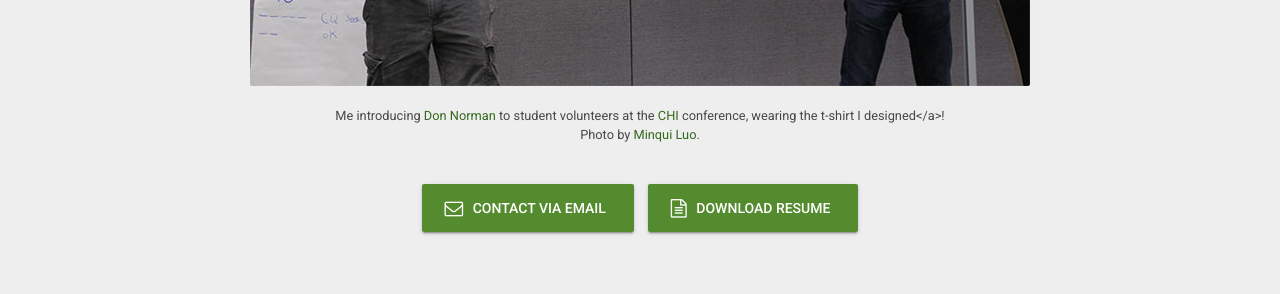
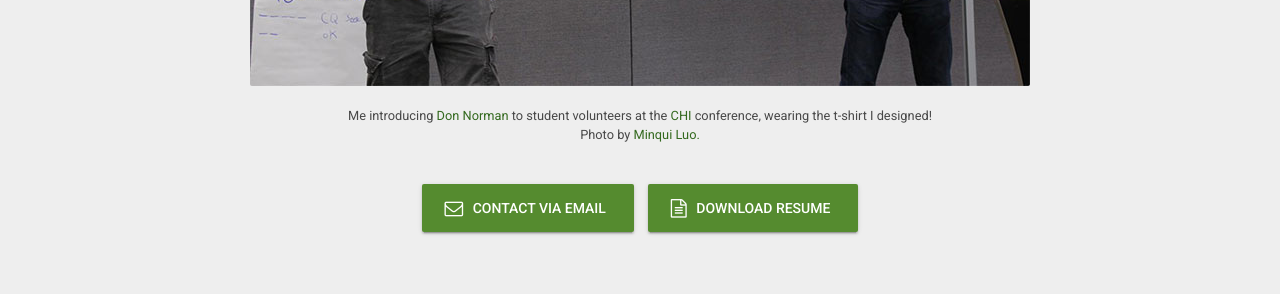
Before and after one commit to tilden/tilden.github.io, a Jekyll site: the page built from about.md, in a window 1280 px wide and 900 px high, scrolled down 429 px. Shown: the part 152-446 px from the top of the window. Built offline with Jekyll 4.4.1, drawn with Linux system fonts in a browser that asks for light colours; nearby versions of some CDN libraries.

```diff
--- a/about.md
+++ b/about.md
@@ -12,7 +12,7 @@ top_bar_color: '#33691E'
 {% include img.html
   url="/images/about_photo.jpg"
   alt="Photo of me"
-  caption="Me introducing <a href='http://en.wikipedia.org/wiki/Don_Norman'>Don Norman</a> to student volunteers at the <a href='http://en.wikipedia.org/wiki/Conference_on_Human_Factors_in_Computing_Systems'>CHI</a> conference, wearing the t-shirt I designed</a>!<br />Photo by <a href='http://www.minqiluo.com/'>Minqui Luo.</a>"
+  caption="Me introducing <a href='http://en.wikipedia.org/wiki/Don_Norman'>Don Norman</a> to student volunteers at the <a href='http://en.wikipedia.org/wiki/Conference_on_Human_Factors_in_Computing_Systems'>CHI</a> conference, wearing the t-shirt I designed!<br />Photo by <a href='http://www.minqiluo.com/'>Minqui Luo.</a>"
 %}
 
 <div class="buttons">
```
